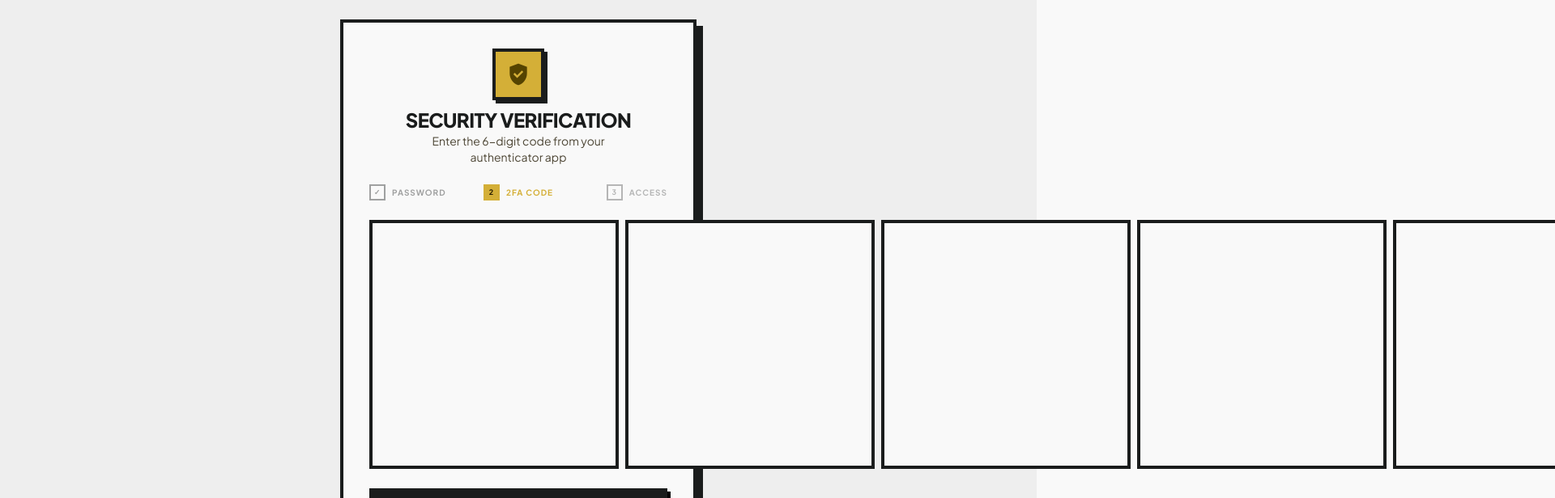
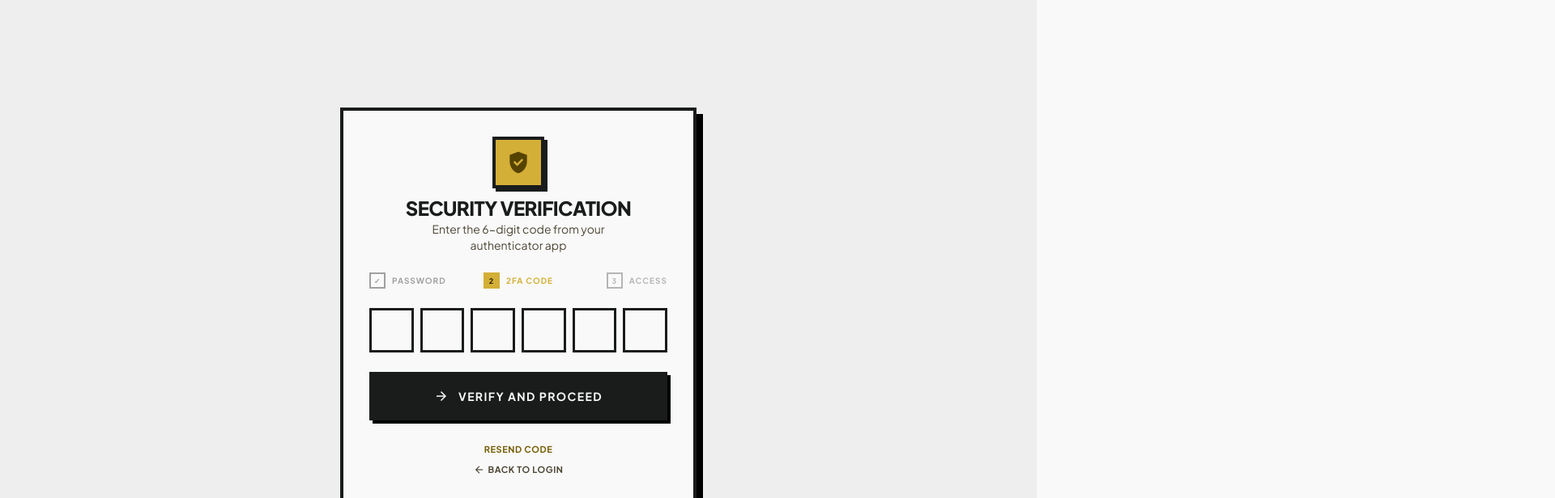
Before and after one commit to samuelegin/chicago, a React (Vite) app: page /portal-ax92-v1/verify in a window 1280 px wide. Shown: the top 616 px of the page at 81% size, 1920 px wide, since content can reach past the window. Built offline with nearby package versions, Linux system fonts and the light colour scheme.

Commit message:
admin otp fix

```diff
--- a/src/pages/admin/AdminVerify.jsx
+++ b/src/pages/admin/AdminVerify.jsx
@@ -65,8 +65,8 @@ export default function AdminVerify() {
 
   return (
     <AdminShell>
-      <main className="w-full max-w-[440px]" style={{ boxShadow: '8px 8px 0px 0px var(--neo-border-color)' }}>
-        <div className="bg-surface border-4 border-on-background p-8 flex flex-col gap-6">
+      <main className="w-full max-w-[440px]">
+        <div className="bg-surface border-[4px] border-on-background p-8 flex flex-col gap-6" style={{ boxShadow: '8px 8px 0px 0px #000' }}>
 
           {/* Header */}
           <div className="flex flex-col items-center gap-3 text-center">
@@ -111,7 +111,7 @@ export default function AdminVerify() {
 
           {/* OTP inputs */}
           <form onSubmit={handleSubmit} className="flex flex-col gap-6">
-            <div className="flex justify-between gap-2">
+            <div className="grid grid-cols-6 gap-2 w-full">
               {digits.map((d, i) => (
                 <input
                   key={i}
@@ -121,7 +121,7 @@ export default function AdminVerify() {
                   onChange={e => handleDigit(i, e.target.value)}
                   onKeyDown={e => handleKeyDown(i, e)}
                   onFocus={e => e.target.select()}
-                  className={`flex-1 aspect-square text-center font-extrabold text-[24px] border-4 bg-surface focus:outline-none transition-all
+                  className={`w-full aspect-square text-center font-extrabold text-[20px] border-[3px] bg-surface focus:outline-none transition-all min-w-0
                     ${d ? 'border-primary-container bg-primary-container/5' : 'border-on-background focus:border-primary-container'}`}
                 />
               ))}
```
